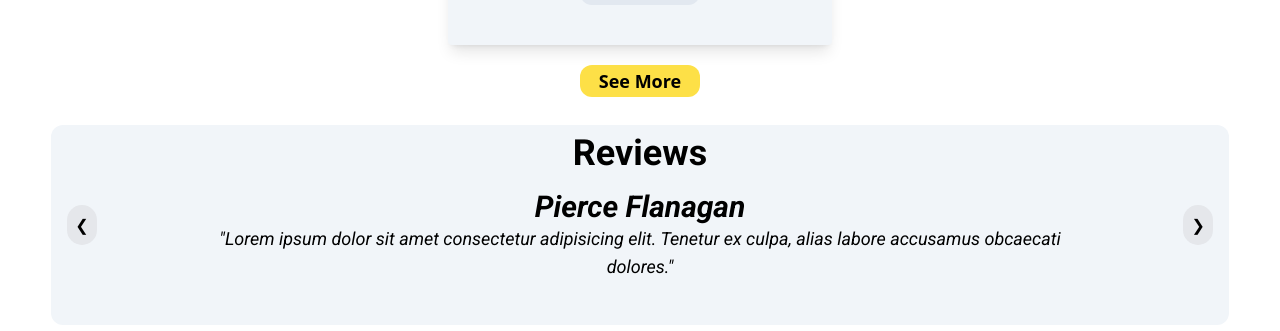
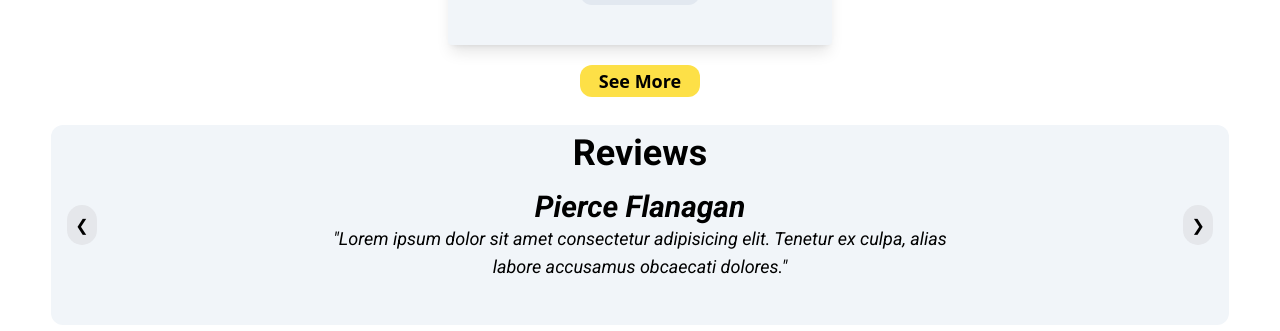
Before and after one commit to Shiv-ansh-moore/McHugh-Gallagher-Builders-website, a React (Vite) app in the folder McHugh-Gallagher-Builders-website/: page / in a window 1280 px wide. Shown: the part 1469-1800 px from the top of the page. Built offline with nearby package versions, Linux system fonts and the light colour scheme.

Commit message:
correct details and reviews fixed

```diff
--- a/McHugh-Gallagher-Builders-website/src/components/Footer.jsx
+++ b/McHugh-Gallagher-Builders-website/src/components/Footer.jsx
@@ -42,13 +42,13 @@ const Footer = () => {
           <div className="md:w-1/3">
             <h3 className="text-xl font-semibold mb-4">Contact Us</h3>
             <p className="text-gray-400">
-              <strong>Address:</strong> 123 Main Street, City, Country
+              <strong>Address:</strong> Cliffoney
             </p>
             <p className="text-gray-400">
               <strong>Email:</strong> mchughandgallagher@gmail.com
             </p>
             <p className="text-gray-400">
-              <strong>Phone:</strong> +1 (123) 456-7890
+              <strong>Phone:</strong> +353 87 241 6400
             </p>
           </div>
         </div>
@@ -59,7 +59,10 @@ const Footer = () => {
             Ltd. All rights reserved.
           </p>
           <div className="flex space-x-4 mt-4 md:mt-0">
-            <a href="https://www.facebook.com/Sligobuilder/" className="text-gray-400 hover:text-yellow-300">
+            <a
+              href="https://www.facebook.com/Sligobuilder/"
+              className="text-gray-400 hover:text-yellow-300"
+            >
               <svg
                 xmlns="http://www.w3.org/2000/svg"
                 className="h-6 w-6"
--- a/McHugh-Gallagher-Builders-website/src/components/Testimonial.jsx
+++ b/McHugh-Gallagher-Builders-website/src/components/Testimonial.jsx
@@ -1,21 +1,21 @@
-// Testimonial.js
 const Testimonial = ({ name, text }) => {
   return (
-    <>
-      <div className="font-bob ">
+    <div className="font-bob">
+      {/* Title */}
       <div className="flex justify-center">
         <h1 className="text-4xl p-2 font-bold">Reviews</h1>
       </div>
+
+      {/* Content */}
       <div className="flex justify-center">
-          <div className="text-center pt-2 max-w-[70vw]">
-            <h2 className="italic text-3xl font-bold">{name}</h2>
-            <p className="italic text-lg">
+        <div className="text-center pt-2 max-w-[70vw] md:max-w-[50vw] overflow-hidden text-ellipsis">
+          <h2 className="italic text-3xl font-bold truncate">{name}</h2>
+          <p className="italic text-lg line-clamp-4 break-words overflow-hidden">
             "{text}"
           </p>
         </div>
       </div>
     </div>
-    </>
   );
 };
 
--- a/McHugh-Gallagher-Builders-website/src/pages/Contact.jsx
+++ b/McHugh-Gallagher-Builders-website/src/pages/Contact.jsx
@@ -14,10 +14,10 @@ const Contact = () => {
             your questions.
           </p>
           <p>
-            <strong>Address:</strong>
+            <strong>Address:</strong> Cliffoney
           </p>
           <p>
-            <strong>Phone:</strong>
+            <strong>Phone:</strong> +353 87 241 6400
           </p>
           <p>
             <strong>Email:</strong> mchughandgallagher@gmail.com
```
Also changed, not shown: McHugh-Gallagher-Builders-website/src/pages/Services/InsuranceWorks.jsx (line endings or trailing spaces), McHugh-Gallagher-Builders-website/src/pages/Services/JoineryService.jsx (line endings or trailing spaces). Lines whose indentation alone changed are shown as unchanged.
